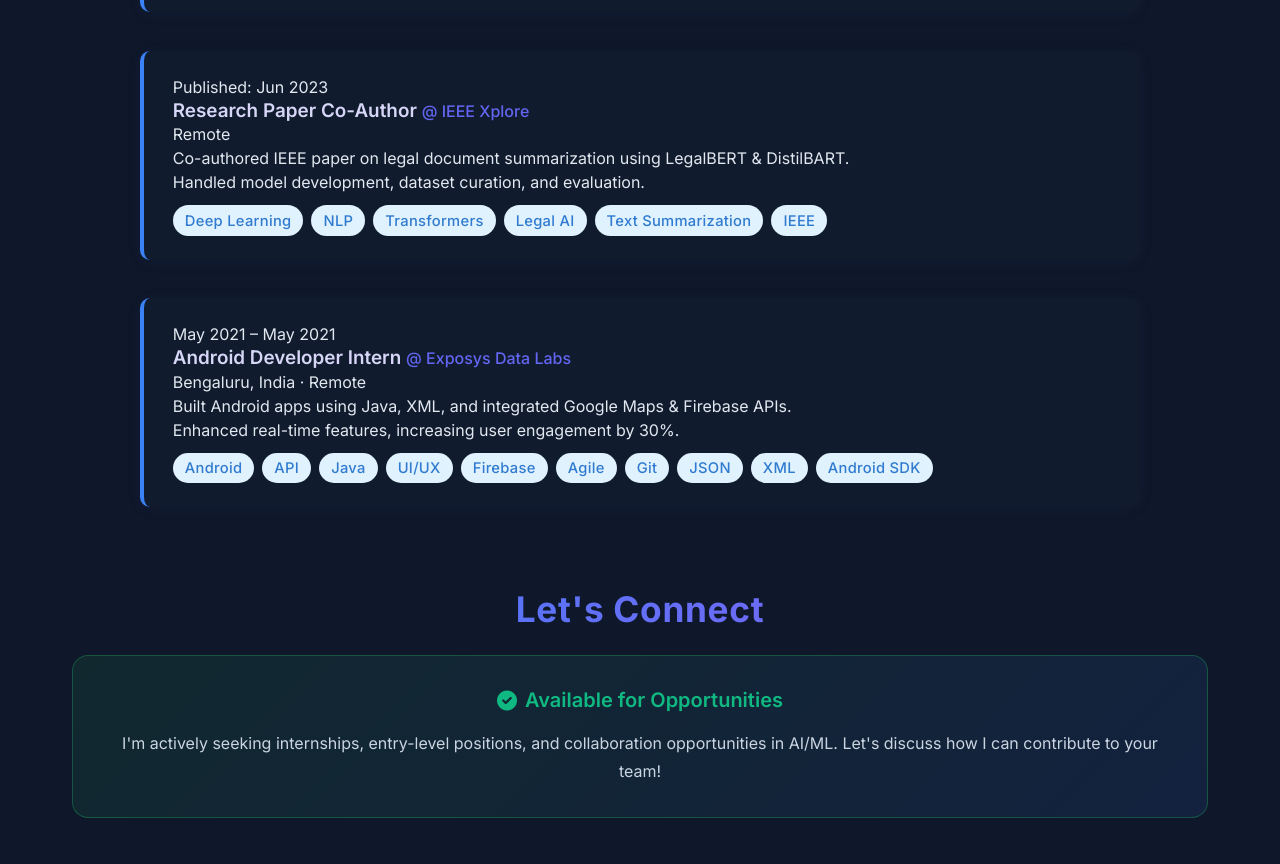
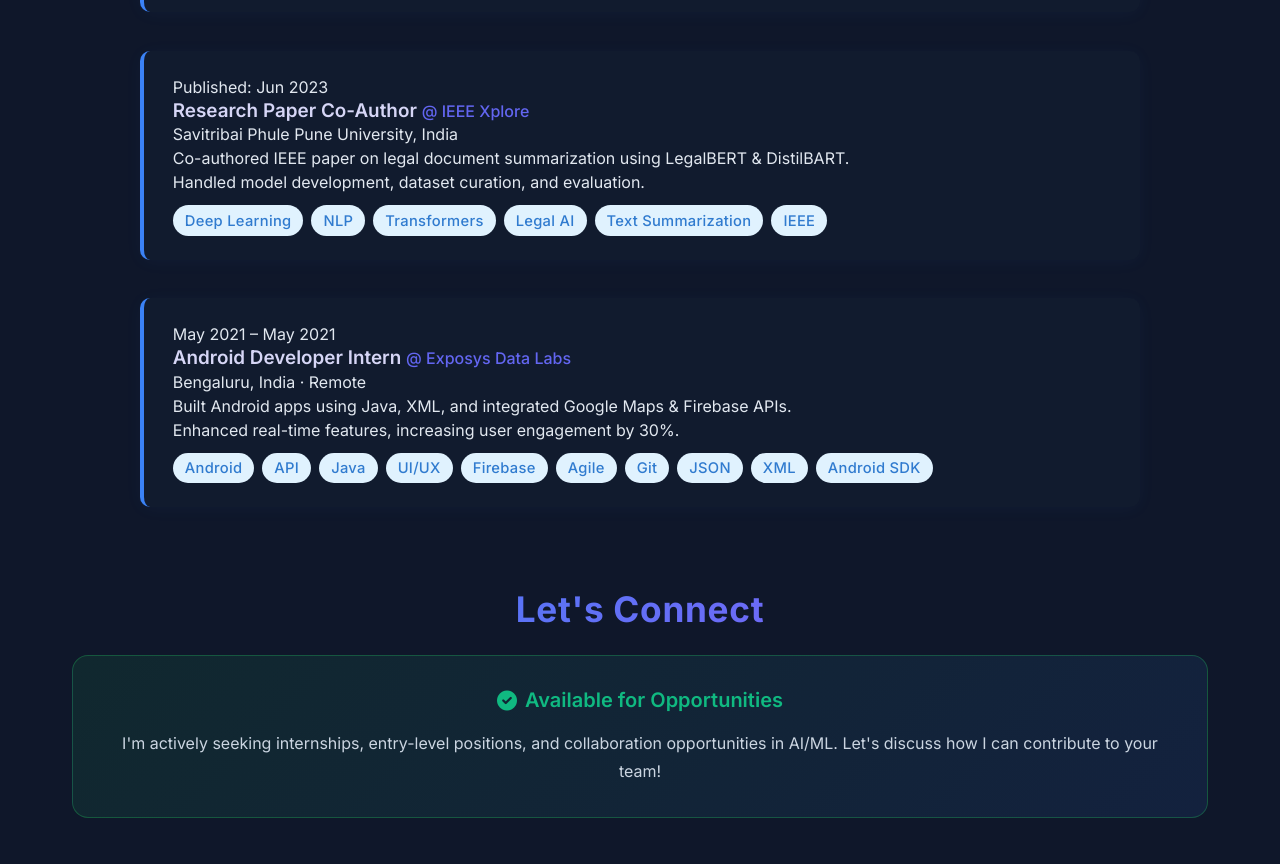
Before and after one commit to shubham7254/my-portfolio, a React (Create React App) app: page / in a window 1280 px wide. Shown: the part 4720-5584 px from the top of the page. Built offline with nearby package versions, Linux system fonts and the light colour scheme; no server answers.

Commit message:
Updated location for research paper

```diff
--- a/src/data/experience.js
+++ b/src/data/experience.js
@@ -16,7 +16,7 @@ const experiences = [
     title: "Research Paper Co-Author",
     company: "IEEE Xplore",
     dates: "Published: Jun 2023",
-    location: "Remote",
+    location: "Savitribai Phule Pune University, India",
     description: [
       "Co-authored IEEE paper on legal document summarization using LegalBERT & DistilBART.",
       "Handled model development, dataset curation, and evaluation.",
```
